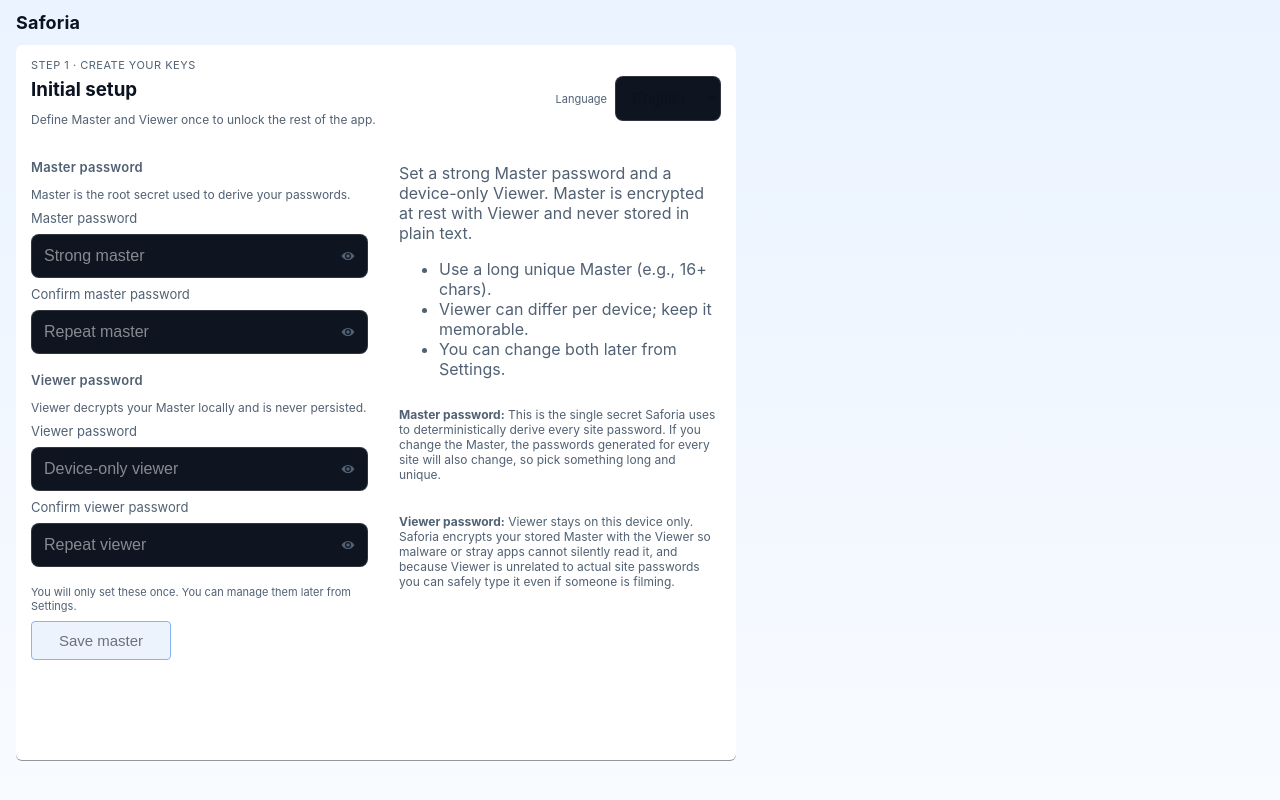
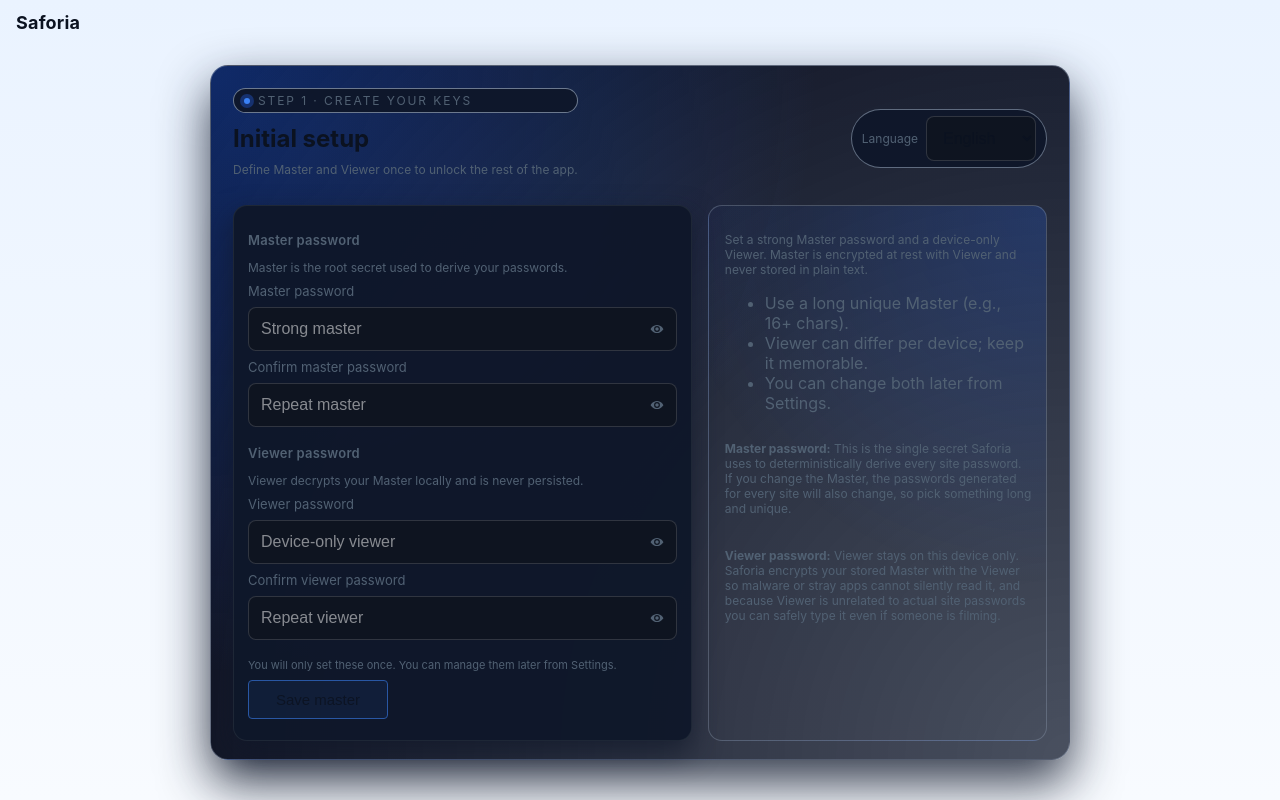
Before and after one commit to projscale/saforia, a React (Vite) app: page / in a window 1280 px wide. Built offline with nearby package versions, Linux system fonts and the light colour scheme.

Commit message:
setup: redesign initial onboarding layout
Give the Initial setup screen a hero-style card with a prominent step pill, language selector chip, and nested form/info panels so the first impression feels more polished and inviting.

```diff
--- a/src/styles.css
+++ b/src/styles.css
@@ -134,11 +134,91 @@ label { font-size: 12px; color: var(--muted); }
 .list-item .row { overflow: visible; white-space: normal; }
 
 /* Setup layout */
-.setup-grid { display: grid; grid-template-columns: 1fr; gap: 16px; }
-.setup-info { color: var(--muted); }
+.card.setup {
+  display: grid;
+  grid-template-rows: auto 1fr;
+  gap: 16px;
+  margin: 20px auto 16px;
+  padding: 18px 18px 16px;
+  border-radius: 18px;
+  background:
+    radial-gradient(circle at top left, rgba(37,99,235,0.38), transparent 55%),
+    radial-gradient(circle at bottom right, rgba(15,23,42,0.75), #020617);
+  border: 1px solid rgba(148,163,184,0.45);
+  box-shadow: 0 22px 50px rgba(15,23,42,0.85);
+}
+.setup-header {
+  align-items: center;
+  justify-content: space-between;
+  gap: 16px;
+}
+.setup-header-main { gap: 4px; }
+.setup-step-pill {
+  display: inline-flex;
+  align-items: center;
+  gap: 8px;
+  padding: 4px 10px;
+  border-radius: 999px;
+  background: rgba(15,23,42,0.96);
+  border: 1px solid rgba(148,163,184,0.7);
+  font-size: 11px;
+  letter-spacing: .16em;
+  text-transform: uppercase;
+}
+.setup-step-dot {
+  width: 6px;
+  height: 6px;
+  border-radius: 999px;
+  background: var(--primary);
+  box-shadow: 0 0 0 4px rgba(37,99,235,0.35);
+}
+.setup-title {
+  margin: 6px 0 0;
+}
+.setup-tagline {
+  margin-top: 4px;
+  font-size: 13px;
+  max-width: 360px;
+}
+.setup-lang {
+  align-items: center;
+  gap: 8px;
+  padding: 6px 10px;
+  border-radius: 999px;
+  background: rgba(15,23,42,0.96);
+  border: 1px solid rgba(148,163,184,0.6);
+}
+.setup-lang-label {
+  font-size: 11px;
+}
+.setup-lang-select {
+  min-width: 110px;
+  font-size: 12px;
+  padding: 6px 10px;
+}
+.setup-grid {
+  display: grid;
+  grid-template-columns: 1fr;
+  gap: 16px;
+}
+.setup-form-card {
+  background: rgba(15,23,42,0.96);
+  border-radius: 14px;
+  border: 1px solid rgba(31,41,55,0.95);
+  padding: 14px;
+  box-shadow: 0 12px 28px rgba(15,23,42,0.7);
+}
+.setup-info {
+  color: var(--muted);
+}
+.setup-info-card {
+  border-radius: 14px;
+  border: 1px solid rgba(148,163,184,0.35);
+  padding: 14px 14px 12px 16px;
+  background: radial-gradient(circle at top right, rgba(37,99,235,0.24), transparent 60%);
+}
 @media (min-width: 900px) {
-  .setup-grid { grid-template-columns: 1fr 1fr; }
-  .setup-info { border-left: 1px solid var(--border-light); padding-left: 14px; }
+  .setup-grid { grid-template-columns: minmax(0,1.15fr) minmax(0,0.85fr); }
 }
 
 /* Mobile-specific list row height */
@@ -309,8 +389,12 @@ label { font-size: 12px; color: var(--muted); }
 
 /* Setup screen sizing on larger displays */
 @media (min-width: 900px) {
-  .card.setup { max-width: 720px; margin: 0; }
-  .card.setup input, .card.setup select { font-size: 16px; padding: 12px; }
+  .card.setup {
+    max-width: 860px;
+    padding: 22px 22px 18px;
+  }
+  .card.setup input,
+  .card.setup select { font-size: 16px; padding: 12px; }
   .card.setup .btn { padding: 10px 14px; font-size: 15px; }
   .card.setup label { font-size: 13px; }
 }
--- a/src/ui/screens/SetupScreen.tsx
+++ b/src/ui/screens/SetupScreen.tsx
@@ -26,15 +26,18 @@ export function SetupScreen({ state, setState, busy, error, onSubmit }: {
   const masterMismatch = !!state.master && !!state.master2 && state.master !== state.master2
   const viewerMismatch = !!state.viewer && !!state.viewer2 && state.viewer !== state.viewer2
   return (
-    <div className="card setup" style={{ marginBottom: 16, display: 'grid', gridTemplateRows: 'auto 1fr auto', minHeight: 0, paddingTop: 12, paddingBottom: 12 }}>
-      <div className="row" style={{ alignItems: 'center', justifyContent: 'space-between', gap: 12, marginBottom: 8 }}>
-        <div className="col">
-          <div className="muted" style={{ fontSize: 11, textTransform: 'uppercase', letterSpacing: 0.5 }}>{t('setupStepLabel') || 'Step 1 · Create your keys'}</div>
-          <h3 className="card-title" style={{ margin: 0 }}>{t('initialSetup')}</h3>
-          <p className="muted" style={{ marginTop: 4 }}>{t('setupTagline') || 'Define Master and Viewer once to unlock the rest of the app.'}</p>
+    <div className="card setup">
+      <div className="row setup-header">
+        <div className="col setup-header-main">
+          <div className="setup-step-pill muted">
+            <span className="setup-step-dot" aria-hidden="true"></span>
+            <span>{t('setupStepLabel') || 'Step 1 · Create your keys'}</span>
+          </div>
+          <h2 className="card-title setup-title">{t('initialSetup')}</h2>
+          <p className="muted setup-tagline">{t('setupTagline') || 'Define Master and Viewer once to unlock the rest of the app.'}</p>
         </div>
-        <div className="row" style={{ alignItems: 'center', gap: 8 }}>
-          <span className="muted" style={{ fontSize: 11 }}>{t('language')}</span>
+        <div className="row setup-lang">
+          <span className="muted setup-lang-label">{t('language')}</span>
           <select
             value={lang}
             onChange={async (e) => {
@@ -42,7 +45,7 @@ export function SetupScreen({ state, setState, busy, error, onSubmit }: {
               setLang(l)
               try { await invoke('set_prefs', { lang: l }) } catch {}
             }}
-            style={{ minWidth: 96 }}
+            className="setup-lang-select"
           >
             <option value='en'>English</option>
             <option value='ru'>Русский</option>
@@ -50,8 +53,8 @@ export function SetupScreen({ state, setState, busy, error, onSubmit }: {
           </select>
         </div>
       </div>
-      <div className="setup-grid" style={{ minHeight: 0 }}>
-        <form onSubmit={(e) => { e.preventDefault(); if (valid && !busy) onSubmit() }} className="col" style={{ minHeight: 0 }}>
+      <div className="setup-grid">
+        <form onSubmit={(e) => { e.preventDefault(); if (valid && !busy) onSubmit() }} className="col setup-form-card">
           {/* hidden username for browser heuristics */}
           <input type="text" name="username" autoComplete="username" aria-hidden="true" tabIndex={-1} style={{ position: 'absolute', opacity: 0, height: 0, width: 0, pointerEvents: 'none' }} />
           <section className="section">
@@ -82,8 +85,8 @@ export function SetupScreen({ state, setState, busy, error, onSubmit }: {
             </button>
           </div>
         </form>
-        <aside className="setup-info" style={{ minHeight: 0 }}>
-          <p>{t('setupIntro')}</p>
+        <aside className="setup-info setup-info-card">
+          <p className="muted">{t('setupIntro')}</p>
           <ul>
             <li>{t('setupNote1')}</li>
             <li>{t('setupNote2')}</li>
```
